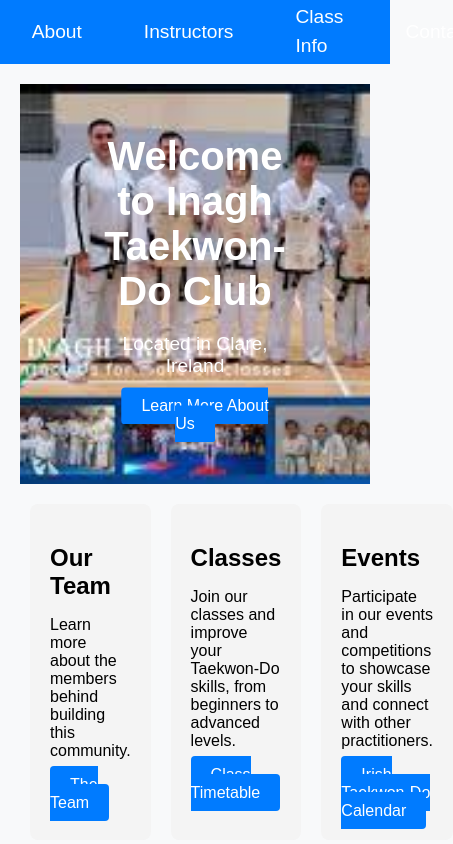
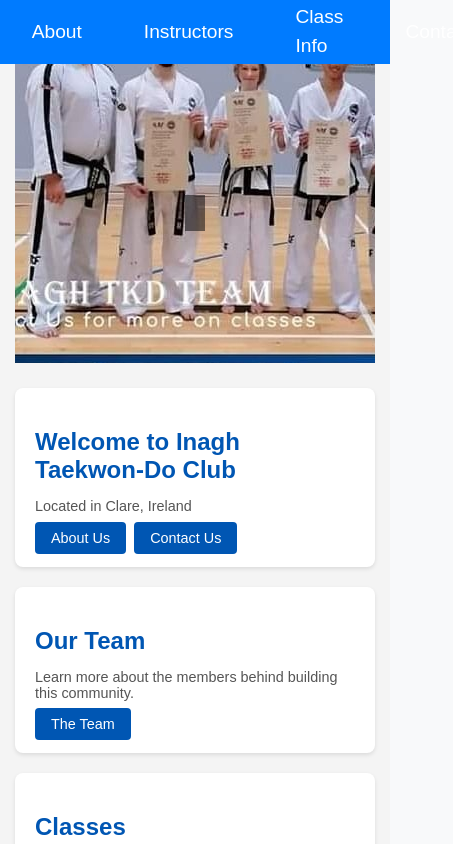
Before and after one commit to Bmalone100/inaghtkd, an Angular app: page / in a window 390 px wide. Shown: the top 844 px of the page, 453 px wide, since content can reach past the window. Built offline with nearby package versions, Linux system fonts and the light colour scheme.

Commit message:
html, css updates home

```diff
--- a/src/app/home/home.component.html
+++ b/src/app/home/home.component.html
@@ -1,13 +1,18 @@
 <div class="home-page">
     <div class="hero-banner">
-      <img src="assets/banner.png" alt="Club Banner">
+      <img src="assets/webImages/Cover.jpg" alt="Club Banner">
       <div class="hero-text">
-        <h1>Welcome to Inagh Taekwon-Do Club</h1>
-        <p>Located in Clare, Ireland</p>
-        <a href="/about" class="cta-button">Learn More About Us</a>
+        <h1></h1>
+        <p></p>
       </div>
     </div>
     <div class="highlights">
+      <div class="highlight">
+        <h2>Welcome to Inagh Taekwon-Do Club</h2>
+        <p>Located in Clare, Ireland</p>
+        <a href="/about" class="cta-button">About Us</a>
+        <a href="/contact" class="cta-button">Contact Us</a>
+      </div>
       <div class="highlight">
         <h2>Our Team</h2>
         <p>Learn more about the members behind building this community.</p>
@@ -24,9 +29,4 @@
         <a href="https://www.taekwondo.ie/calendar-of-events" class="cta-button">Irish Taekwon-Do Calendar</a>
       </div>
     </div>
-    <div class="contact-cta">
-      <h2>Ready to Get Started?</h2>
-      <p>Contact us today to learn more about classes and join our community.</p>
-      <a href="/contact" class="cta-button">Contact Us</a>
-    </div>
   </div>
--- a/src/app/home/home.component.scss
+++ b/src/app/home/home.component.scss
@@ -1,22 +1,38 @@
+/* Home Page Styles */
 .home-page {
-  padding: 20px;
+  padding: 40px;
   box-sizing: border-box;
-  height: calc(100vh - 4rem); /* Adjust for the height of the top ribbon */
   margin-top: 4rem; /* Space for fixed navigation */
+  height: calc(100vh - 4rem); /* Adjust for the height of the fixed navigation */
+  background-color: #f4f4f4; /* Light background for the main content */
+
+  @media (max-width: 768px) {
+    margin-top: 3rem; /* Adjust for smaller screens */
+    height: calc(100vh - 3rem); /* Adjust height for smaller screens */
+    padding: 15px; /* Reduce padding for smaller screens */
+  }
 }
 
 /* Hero Banner Styles */
 .hero-banner {
   position: relative;
   width: 100%;
-  height: 400px; /* Adjust height as needed */
+  height: 500px; /* Adjust height as needed */
   overflow: hidden;
+  display: flex;
+  justify-content: center;
+  align-items: center;
+
+  @media (max-width: 768px) {
+    height: 300px; /* Adjust height for smaller screens */
+  }
 }
 
 .hero-banner img {
   width: 100%;
   height: 100%;
-  object-fit: cover;
+  object-fit: none; /* Ensure image covers the area */
+  object-position: center; /* Center the image */
 }
 
 .hero-text {
@@ -27,67 +43,128 @@
   text-align: center;
   color: white;
   padding: 20px;
+  background: rgba(0, 0, 0, 0.5); /* Semi-transparent background for better readability */
+
+  @media (max-width: 768px) {
+    padding: 10px; /* Reduce padding for smaller screens */
+  }
 }
 
 .hero-text h1 {
-  font-size: 2.5rem; /* Adjust font size */
+  font-size: 2.5rem;
   margin-bottom: 10px;
+  color: #ffffff; /* Ensure text is readable on dark background */
+
+  @media (max-width: 768px) {
+    font-size: 2rem; /* Adjust font size for smaller screens */
+  }
 }
 
 .hero-text p {
-  font-size: 1.2rem; /* Adjust font size */
+  font-size: 1.2rem;
   margin-bottom: 20px;
+  color: #ffffff; /* Ensure text is readable on dark background */
+
+  @media (max-width: 768px) {
+    font-size: 1rem; /* Adjust font size for smaller screens */
+    margin-bottom: 15px; /* Adjust margin for smaller screens */
+  }
 }
 
+/* CTA Button Styles */
 .cta-button {
-  background-color: #007bff;
-  color: white;
+  background-color: #0056b3; /* Primary button color */
+  color: #ffffff;
   padding: 10px 20px;
   border-radius: 4px;
   text-decoration: none;
   font-size: 1rem;
+  transition: background-color 0.3s ease;
+  margin-right: 10px;
+
+  @media (max-width: 768px) {
+    padding: 8px 16px;
+    font-size: 0.9rem;
+    margin-right: 8px;
+  }
 }
 
 .cta-button:hover {
-  background-color: #0056b3;
+  background-color: #003d7a; /* Darker shade for hover effect */
 }
 
 /* Highlights Section Styles */
 .highlights {
   display: flex;
-  justify-content: space-around;
+  justify-content: space-between;
+  flex-wrap: wrap;
   margin-top: 20px;
+
+  @media (max-width: 768px) {
+    flex-direction: column;
+    margin-top: 15px;
+  }
 }
 
 .highlight {
   flex: 1;
   margin: 0 10px;
   padding: 20px;
-  background-color: #f4f4f4;
+  background-color: #ffffff;
   border-radius: 8px;
+  box-shadow: 0 2px 4px rgba(0, 0, 0, 0.1);
+
+  @media (max-width: 768px) {
+    margin: 10px 0;
+  }
 }
 
 .highlight h2 {
-  font-size: 1.5rem;
+  font-size: 1.8rem;
   margin-bottom: 10px;
+  color: #0056b3; /* Header color */
+
+  @media (max-width: 768px) {
+    font-size: 1.5rem; /* Adjust font size for smaller screens */
+  }
 }
 
 .highlight p {
   font-size: 1rem;
+  color: #555;
+
+  @media (max-width: 768px) {
+    font-size: 0.9rem; /* Adjust font size for smaller screens */
+  }
 }
 
 /* Contact CTA Styles */
 .contact-cta {
   text-align: center;
   margin-top: 40px;
+
+  @media (max-width: 768px) {
+    margin-top: 30px;
+  }
 }
 
 .contact-cta h2 {
   font-size: 1.8rem;
   margin-bottom: 10px;
+  color: #0056b3;
+
+  @media (max-width: 768px) {
+    font-size: 1.6rem; /* Adjust font size for smaller screens */
+  }
 }
 
 .contact-cta p {
   font-size: 1.2rem;
   margin-bottom: 20px;
+  color: #555;
+
+  @media (max-width: 768px) {
+    font-size: 1rem; /* Adjust font size for smaller screens */
+    margin-bottom: 15px;
+  }
 }
```
